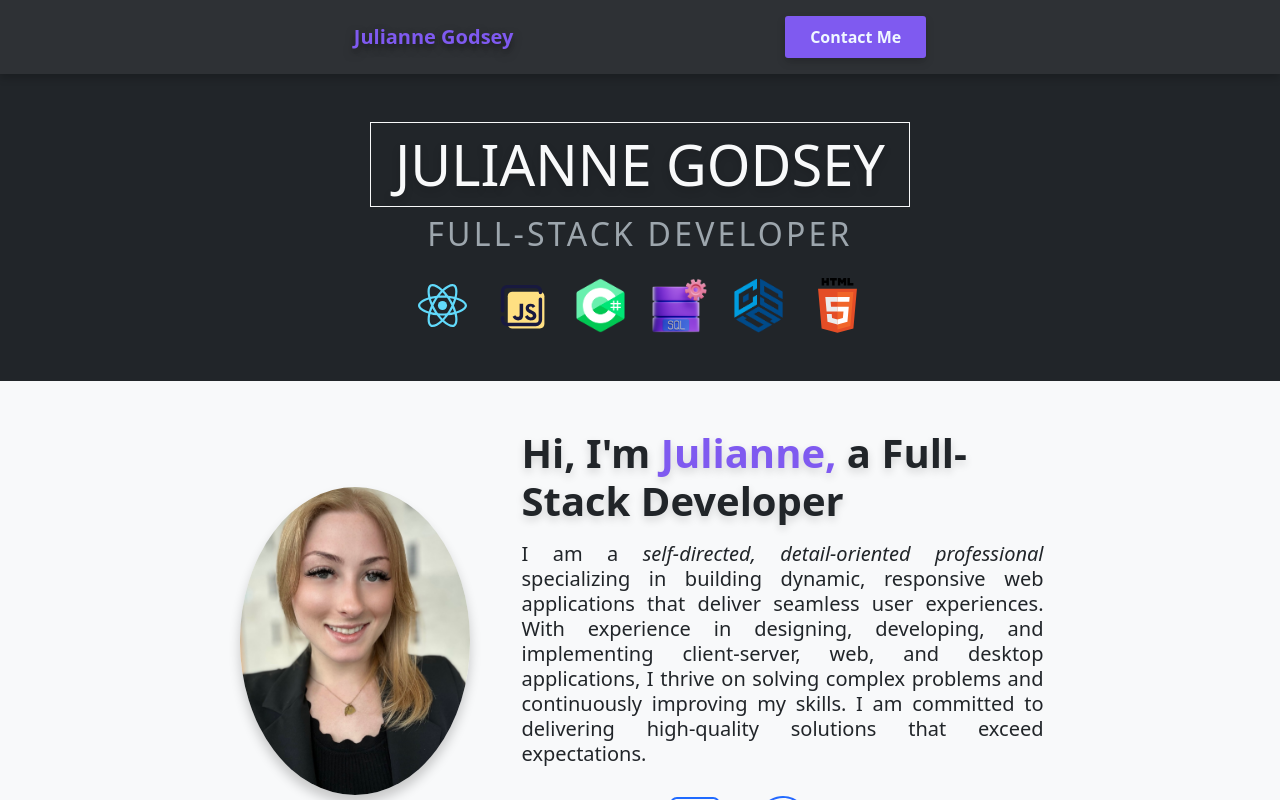
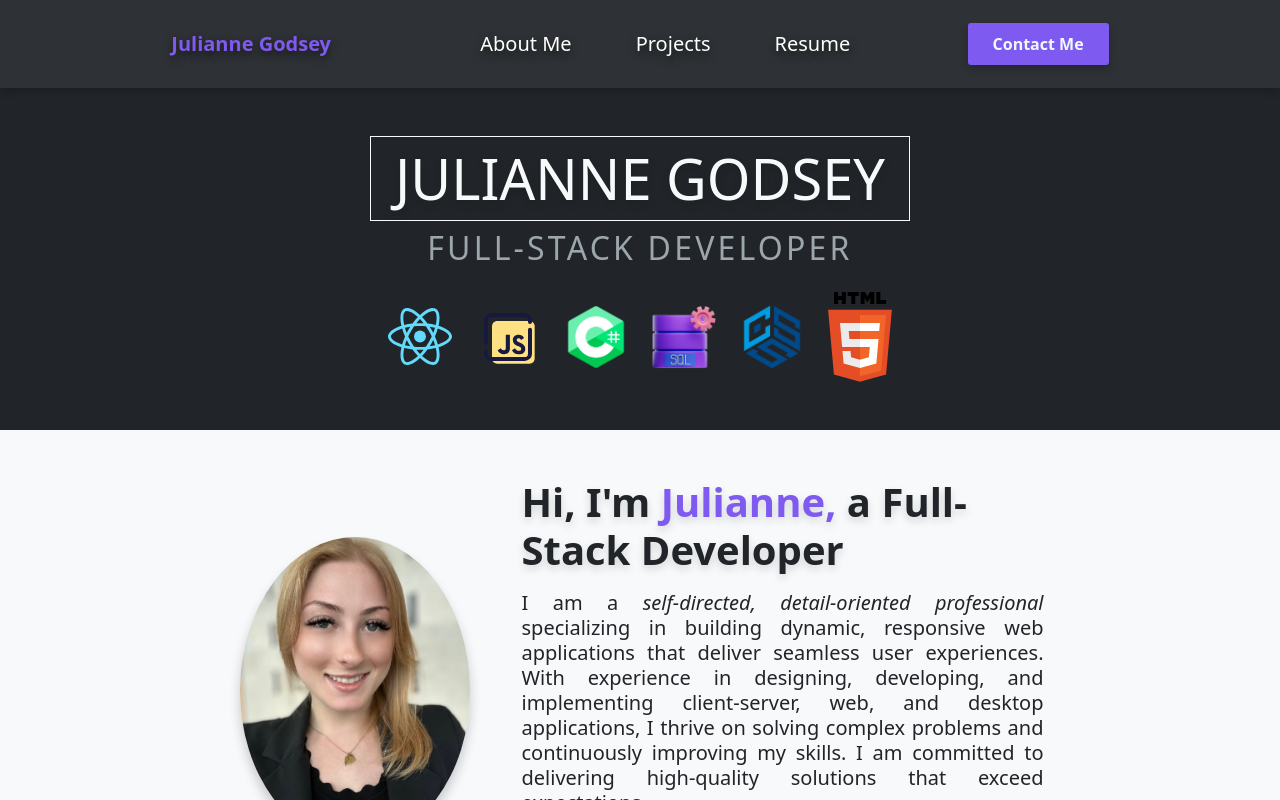
Before and after one commit to juliannegodsey1/Portfolio-React, a React (Vite) app: page / in a window 1280 px wide. Shown: the top 800 px of the page. Built offline with nearby package versions, Linux system fonts and the light colour scheme.

Commit message:
additional media queries added

```diff
--- a/src/App.css
+++ b/src/App.css
@@ -4,6 +4,10 @@
   box-sizing: border-box;
 }
 
+html,
 body {
-  overflow-x: hidden;
+  overflow-x: hidden; /* Prevent horizontal overflow */
+  margin: 0; /* Remove default margin */
+  padding: 0; /* Remove default padding */
+  width: 100%; /* Ensure the body width is 100% */
 }
--- a/src/components/footer/Footer.jsx
+++ b/src/components/footer/Footer.jsx
@@ -6,7 +6,7 @@ const Footer = () => {
       <div className="container">
         <div className="row justify-content-center">
           <div className="col-12 text-center">
-            <ul className="list-unstyled d-flex justify-content-center mb-4">
+            <ul className="footer-links list-unstyled d-flex justify-content-center mb-4">
               <li className="mx-3">
                 <a href="#home" id="home-link" className="text-light">
                   Home
--- a/src/components/footer/footer.css
+++ b/src/components/footer/footer.css
@@ -1,3 +1,9 @@
+@media (max-width: 464px) {
+  .footer {
+    display: none;
+  }
+}
+
 .footer a {
   text-decoration: none;
 }
--- a/src/components/header/header.css
+++ b/src/components/header/header.css
@@ -4,10 +4,6 @@
   top: 0;
   z-index: 1000;
   box-shadow: 0px 4px 8px rgba(0, 0, 0, 0.2);
-}
-
-.navbar {
-  display: none;
 }
 
 .logo {
@@ -42,12 +38,12 @@
   box-shadow: 0px 4px 8px rgba(255, 255, 255, 0.2);
 }
 
-@media (max-width: 768px) {
+@media (max-width: 990px) {
   .container {
     max-width: 100%;
     overflow-x: hidden;
   }
   .navbar {
-    width: 100%;
+    display: none;
   }
 }
--- a/src/components/home/home.css
+++ b/src/components/home/home.css
@@ -1,8 +1,9 @@
 .square-logo {
-  width: 55px;
-  height: 55px;
   object-fit: contain;
   transition: transform 0.3s ease;
+  max-width: 100%;
+  width: 5vw;
+  height: auto;
 }
 
 .square-logo:hover {
```
